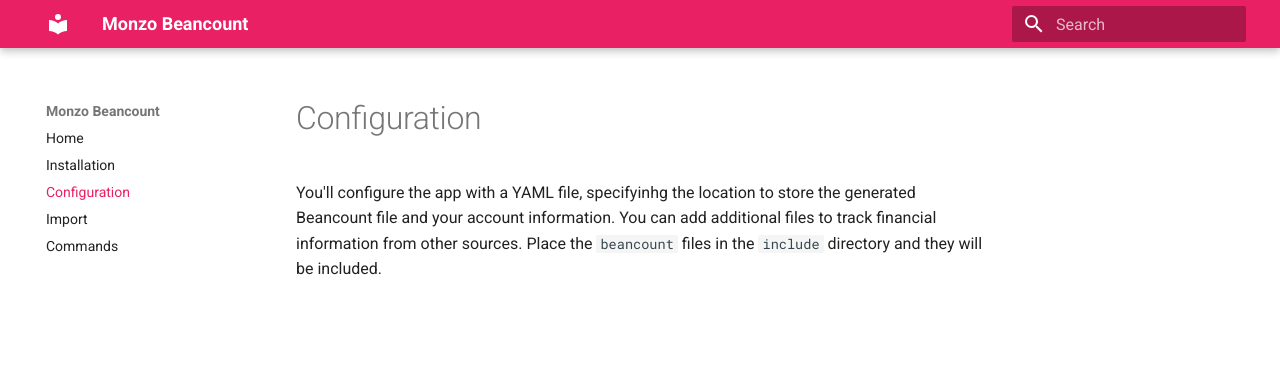
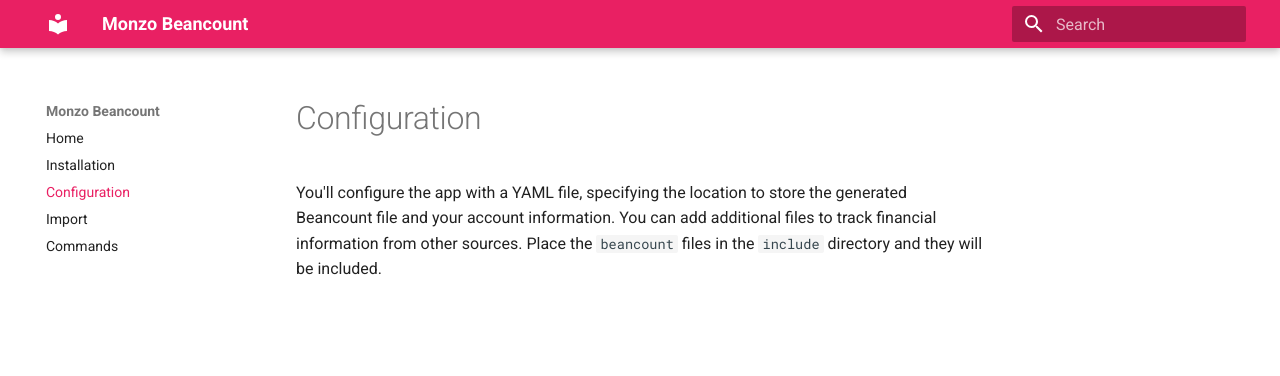
Before and after one commit to richardjlyon/monzo-beancount, an MkDocs documentation site: the page built from docs/configuration.md, in a window 1280 px wide. Shown: the top 376 px of the page. Built offline with MkDocs 1.6.1 and Material for MkDocs 9.7.7, drawn with Linux system fonts in a browser that asks for light colours.

```diff
--- a/docs/configuration.md
+++ b/docs/configuration.md
@@ -1,3 +1,3 @@
-You'll configure the app with a YAML file, specifyinhg the location to store the generated Beancount file and your account information.
+You'll configure the app with a YAML file, specifying the location to store the generated Beancount file and your account information.
 You can add additional files to track financial information from other sources. Place the `beancount` files in the `include` directory and they
 will be included.
```
Also changed, not shown: README.md (+6 -1 lines).
